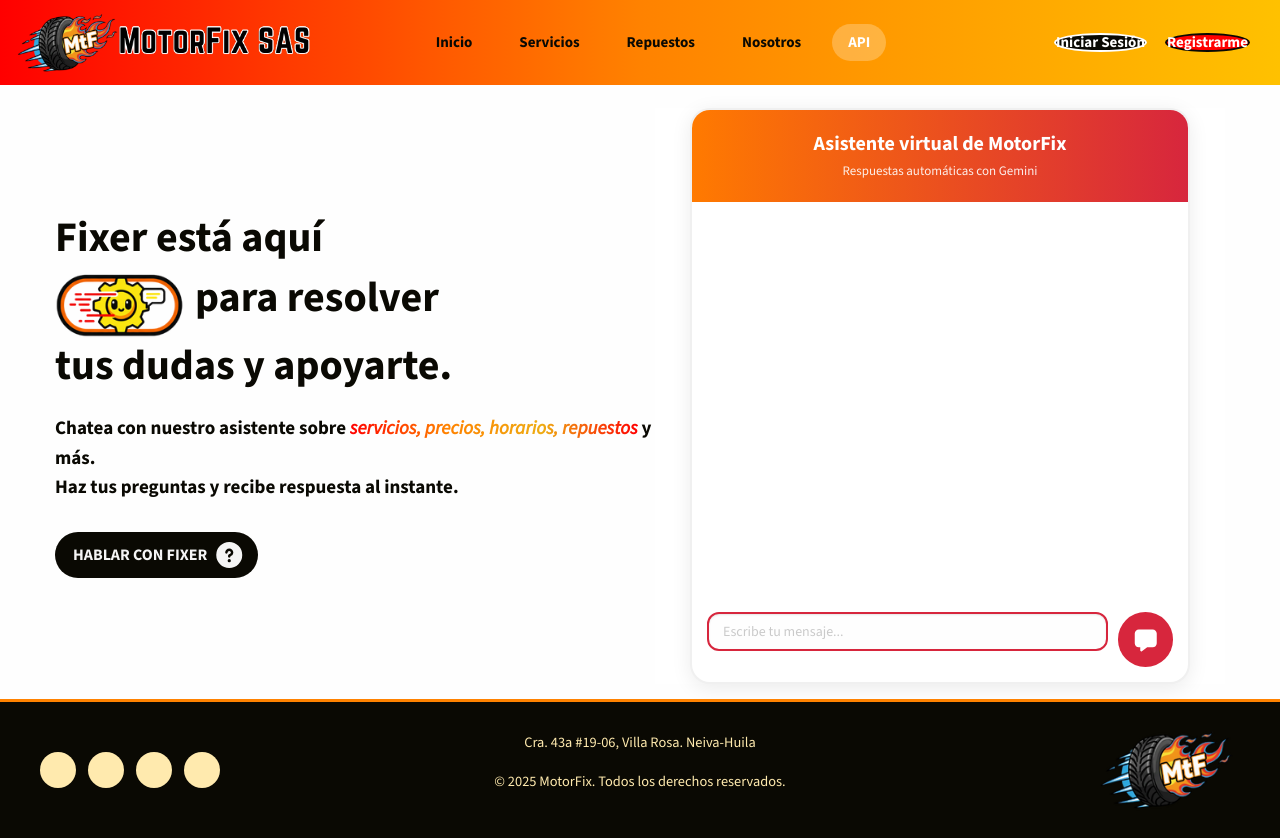
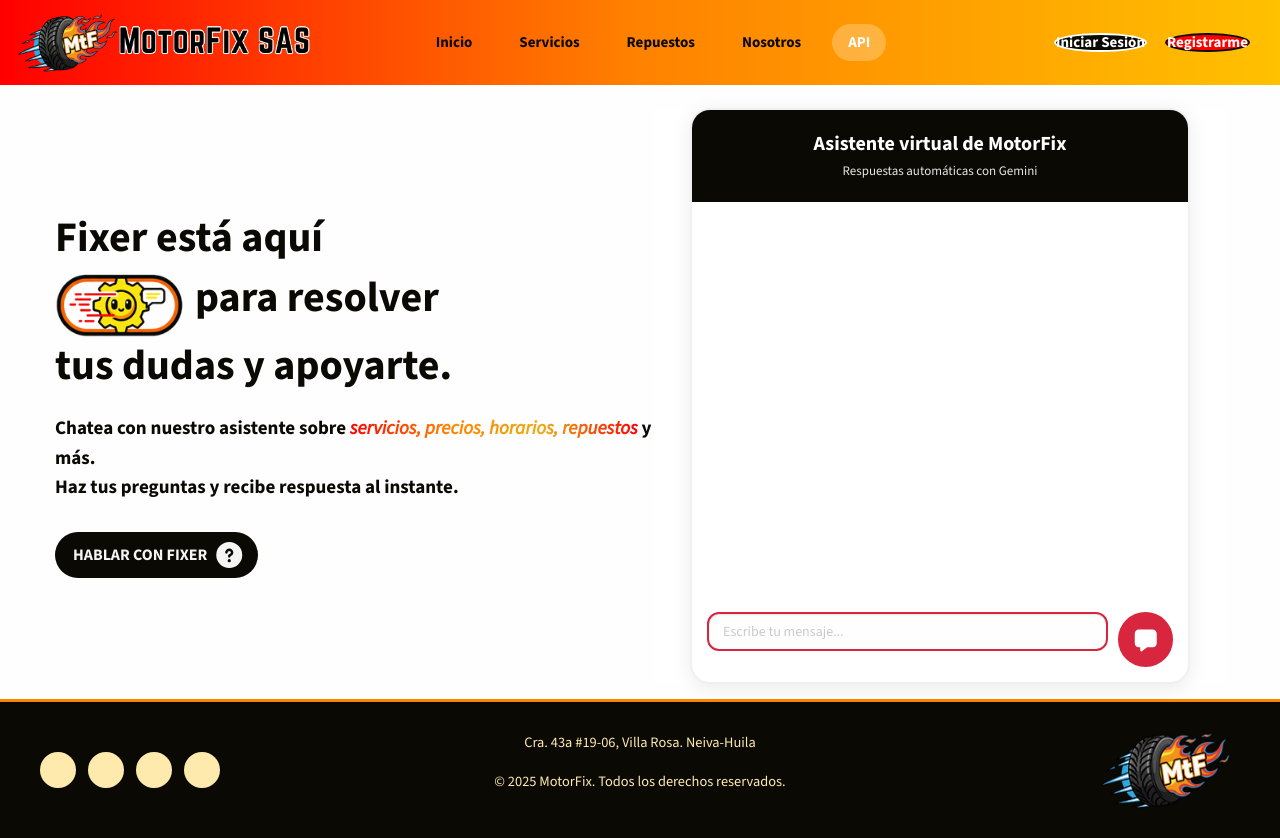
Before and after one commit to SebastianGutC/WebPage_TallerdeMotos, a React (Vite) app: page /api in a window 1280 px wide. Built offline with nearby package versions, Linux system fonts and the light colour scheme; some icons are missing.

Commit message:
Cambio de color en Asistente virtual

```diff
--- a/src/components/ChatBot/chatBot.css
+++ b/src/components/ChatBot/chatBot.css
@@ -23,7 +23,7 @@
 /* ======= HEADER ======= */
 
 .chat-header {
-  background: linear-gradient(90deg, #FF7A00, #D7263D);
+  background: #0A0903;
   color: white;
   padding: 20px;
   text-align: center;
```
